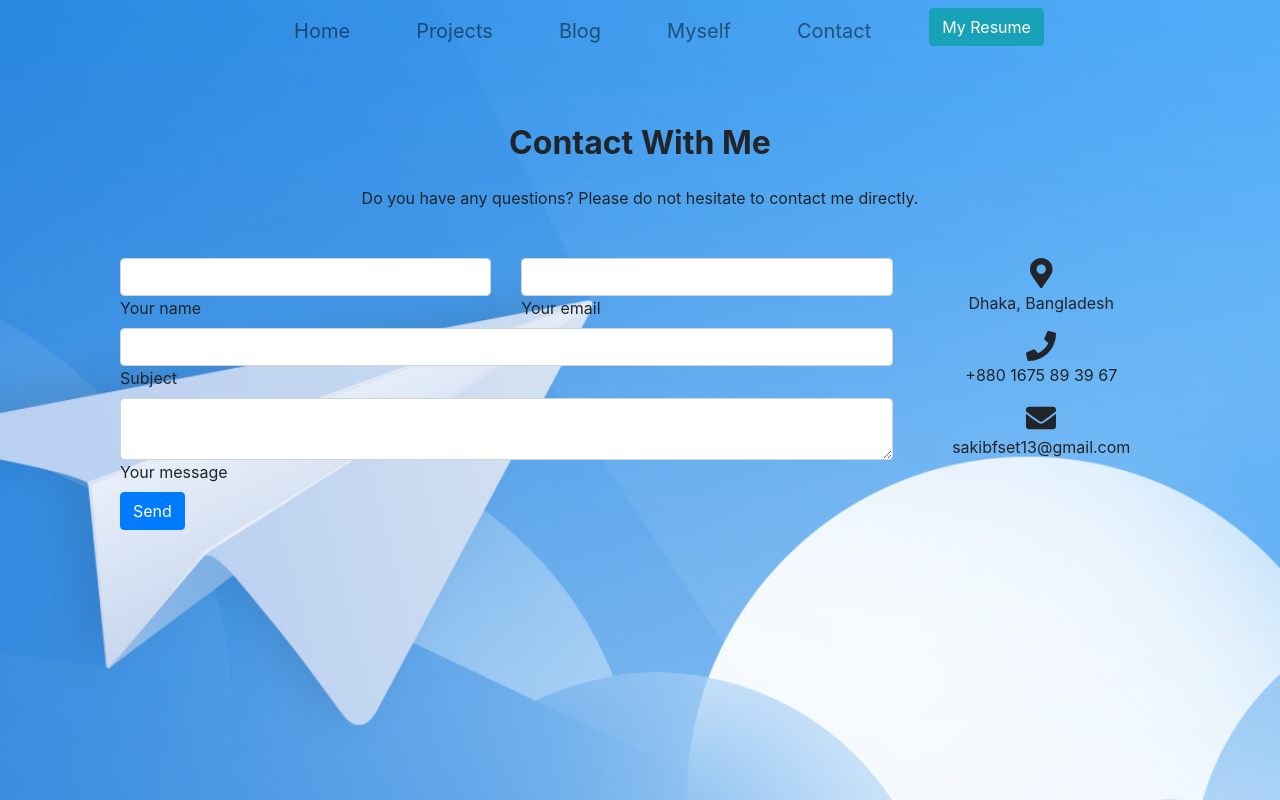
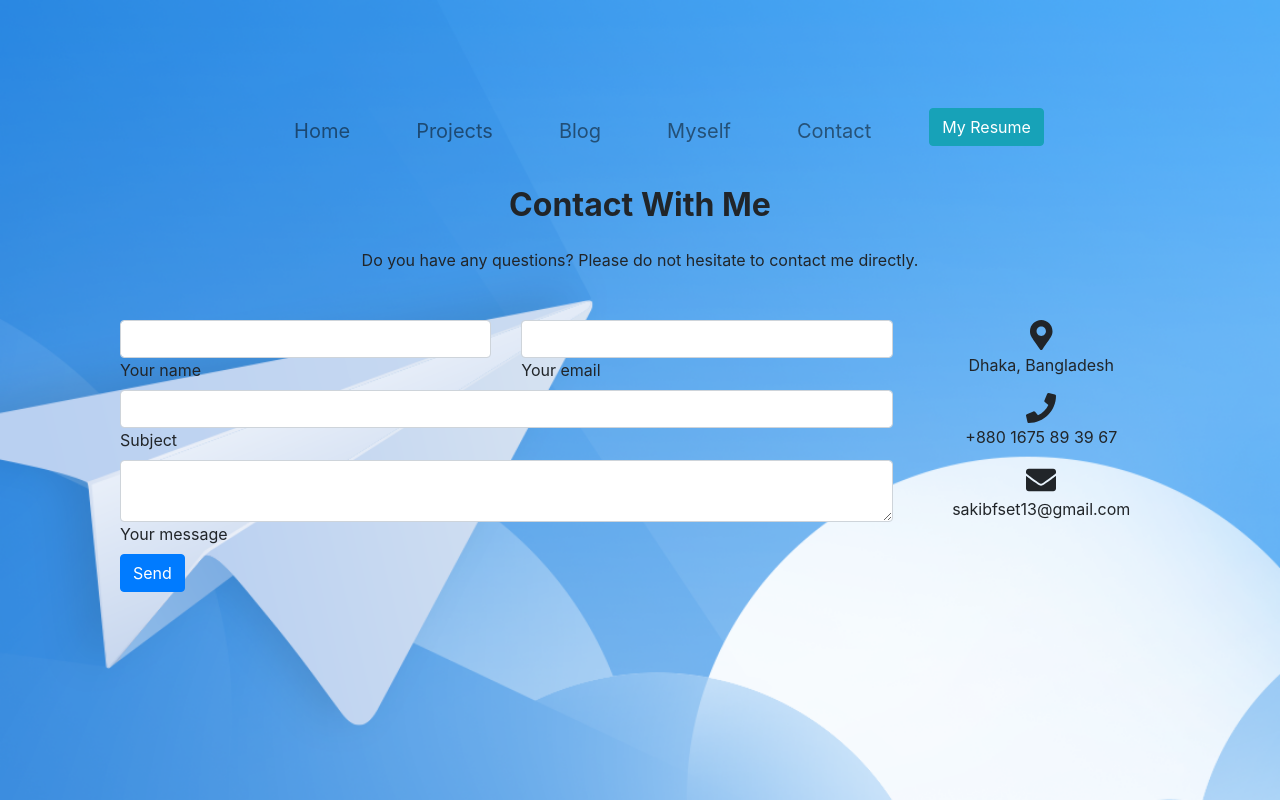
Before and after one commit to ssjisan/portfolio, a React (Create React App) app: page /contact in a window 1280 px wide. Shown: the top 800 px of the page. Built offline with nearby package versions, Linux system fonts and the light colour scheme.

Commit message:
navbar-fixed

```diff
--- a/src/Components/Contact/Contact.js
+++ b/src/Components/Contact/Contact.js
@@ -8,7 +8,7 @@
         <div className="contact">
             <div className="container">
 {/************************** Navbar Menu Start********************************************************/}
-<nav class="navbar navbar-expand-lg navbar-light fixed-top">
+<nav class="navbar navbar-expand-lg navbar-light">
 {/************************** Hamburger Menu Start********************************************************/}
                 <button class="navbar-toggler btn btn-warning" type="button" data-toggle="collapse" data-target="#navbarSupportedContent" aria-controls="navbarSupportedContent" aria-expanded="false" aria-label="Toggle navigation">
                     <span class="navbar-toggler-icon"></span>
--- a/src/Components/Home/Navbar/Navbar.js
+++ b/src/Components/Home/Navbar/Navbar.js
@@ -4,7 +4,7 @@
 import resume from '../Home/resume.pdf';
 const Navbar = () => {
     return (
-        <nav class="navbar navbar-expand-lg navbar-light fixed-top">
+        <nav class="navbar navbar-expand-lg navbar-light">
             {/************************** Hamburger Menu Start********************************************************/}
             <button class="navbar-toggler btn btn-warning" type="button" data-toggle="collapse" data-target="#navbarSupportedContent" aria-controls="navbarSupportedContent" aria-expanded="false" aria-label="Toggle navigation">
             <span class="navbar-toggler-icon"></span>
--- a/src/Components/Projects/Projects.js
+++ b/src/Components/Projects/Projects.js
@@ -52,7 +52,7 @@
     return (
         <div>
 {/************************** Navbar Menu Start********************************************************/}
-            <nav class="navbar navbar-expand-lg navbar-light fixed-top">
+            <nav class="navbar navbar-expand-lg navbar-light">
 {/************************** Hamburger Menu Start********************************************************/}
                 <button class="navbar-toggler btn btn-warning" type="button" data-toggle="collapse" data-target="#navbarSupportedContent" aria-controls="navbarSupportedContent" aria-expanded="false" aria-label="Toggle navigation">
                     <span class="navbar-toggler-icon"></span>
```
